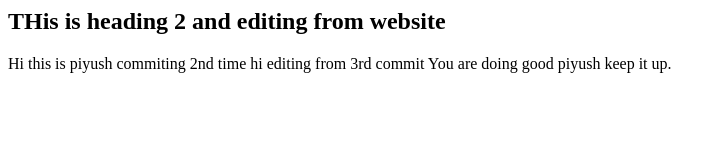
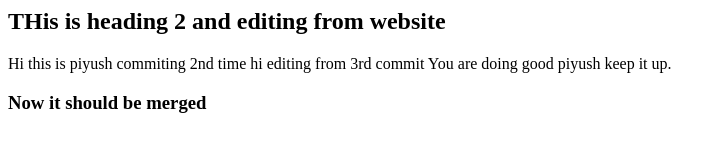
Before and after one commit to piyushpatidar5/practice_git, a plain HTML site: page index.html in a window 1280 px wide. Shown: the whole page, without its empty margins (0-722 px from the left). Drawn offline with Linux system fonts and the light colour scheme.

Commit message:
Update index.html

```diff
--- a/index.html
+++ b/index.html
@@ -4,5 +4,6 @@
 Hi this is piyush commiting 2nd time
 hi editing from 3rd commit
 You are doing good piyush keep it up.
+<h3>Now it should be merged</h3>
 </body>
 </html>
```
